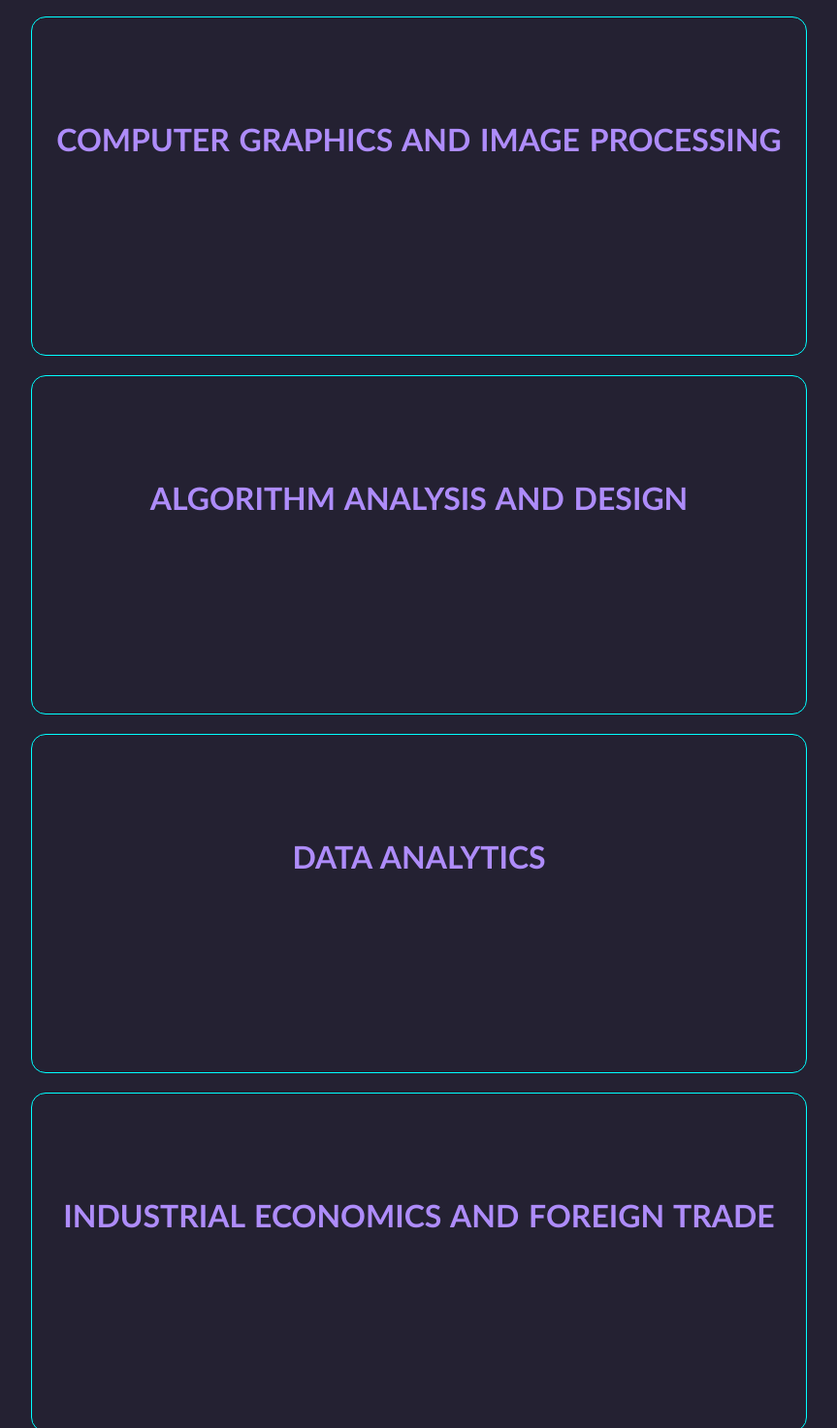
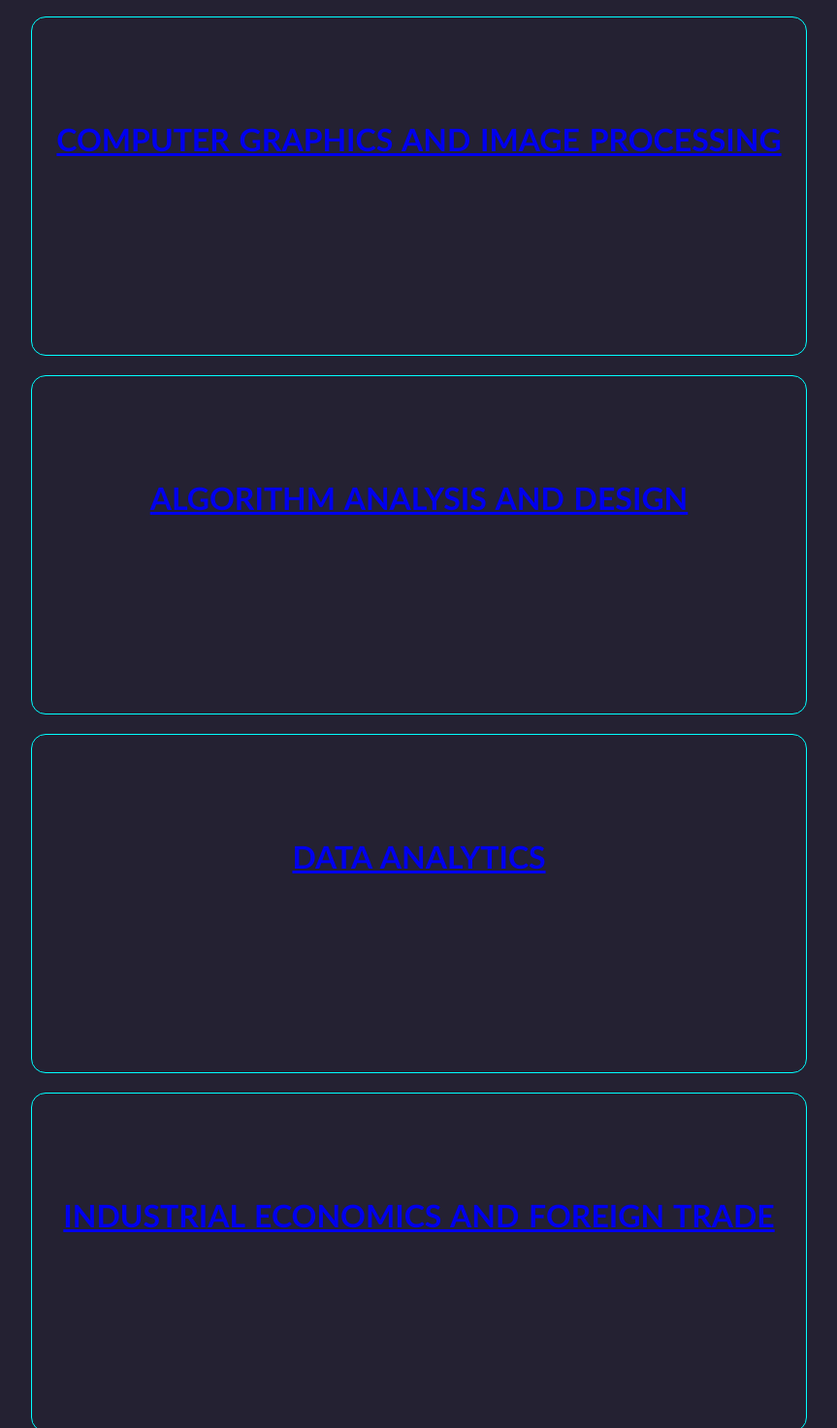
Before and after one commit to 007RahulS/edplat-classroom, a plain HTML site: page index.html in a window 1280 px wide. Shown: the part 547-2020 px from the top of the page at 97% size, without its empty margins (208-1071 px from the left). Drawn offline with Linux system fonts and the light colour scheme.

Commit message:
Update index.html

```diff
--- a/index.html
+++ b/index.html
@@ -32,19 +32,19 @@
             </div>
 
             <div class="box">
-                <h1 class="sub">COMPUTER GRAPHICS AND IMAGE PROCESSING</h1>
+                <h1 class="sub"><a href="https://62e8e02426faad24541351a5--verdant-mochi-548c4d.netlify.app/">COMPUTER GRAPHICS AND IMAGE PROCESSING</a></h1>
             </div>
 
             <div class="box">
-                <h1 class="sub">ALGORITHM ANALYSIS AND DESIGN</h1>
+                <h1 class="sub"><a href="#">ALGORITHM ANALYSIS AND DESIGN</a></h1>
             </div>
 
             <div class="box">
-                <h1 class="sub">DATA ANALYTICS</h1>
+                <h1 class="sub"><a href="#">DATA ANALYTICS</a></h1>
             </div>
 
             <div class="box">
-                <h1 class="sub">INDUSTRIAL ECONOMICS AND FOREIGN TRADE</h1>
+                <h1 class="sub"><a href="#">INDUSTRIAL ECONOMICS AND FOREIGN TRADE</a></h1>
             </div>
 
         </div>
```
